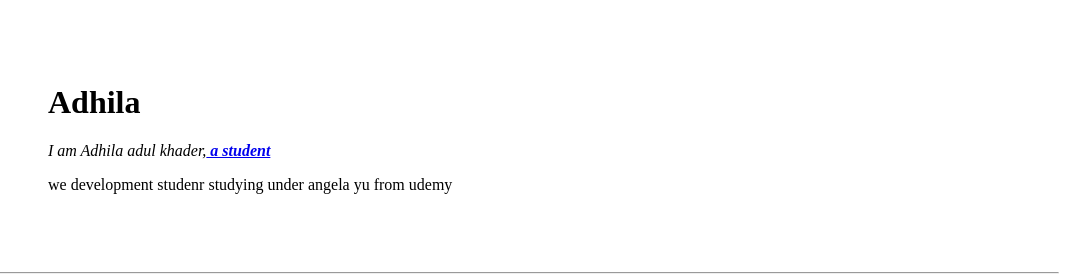
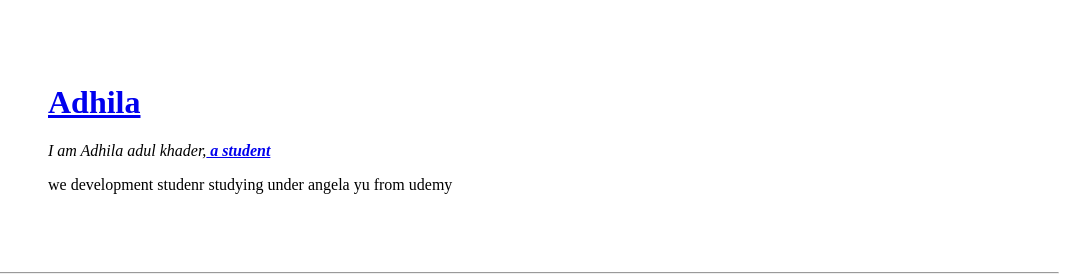
Before and after one commit to adhilakhader/personal-site, a plain HTML site: page index.html in a window 1280 px wide. Shown: the top 280 px of the page, 213-1280 px from the left. Drawn offline with Linux system fonts and the light colour scheme.

Commit message:
Add files via upload

```diff
--- a/index.html
+++ b/index.html
@@ -10,7 +10,7 @@
 <table cellspacing="50px">
   <tr>
     <td>  <img src="images/logo.jpg" alt="logo" width="150" height="150"></td>
-    <td> <h1>Adhila</h1>
+    <td> <h1><a href="images/three.jpg" download>Adhila</a></h1>
      <p><em>I am Adhila adul khader,<strong><a href="https://www.udemy.com/course/the-complete-web-development-bootcamp/learn/lecture/12287450#content"> a student</a></strong></em></p>
      <p>we development studenr studying under angela yu from udemy</p></td>
   </tr>
```
Also changed, not shown: images/three.jpg (added), three.jpg (added).
